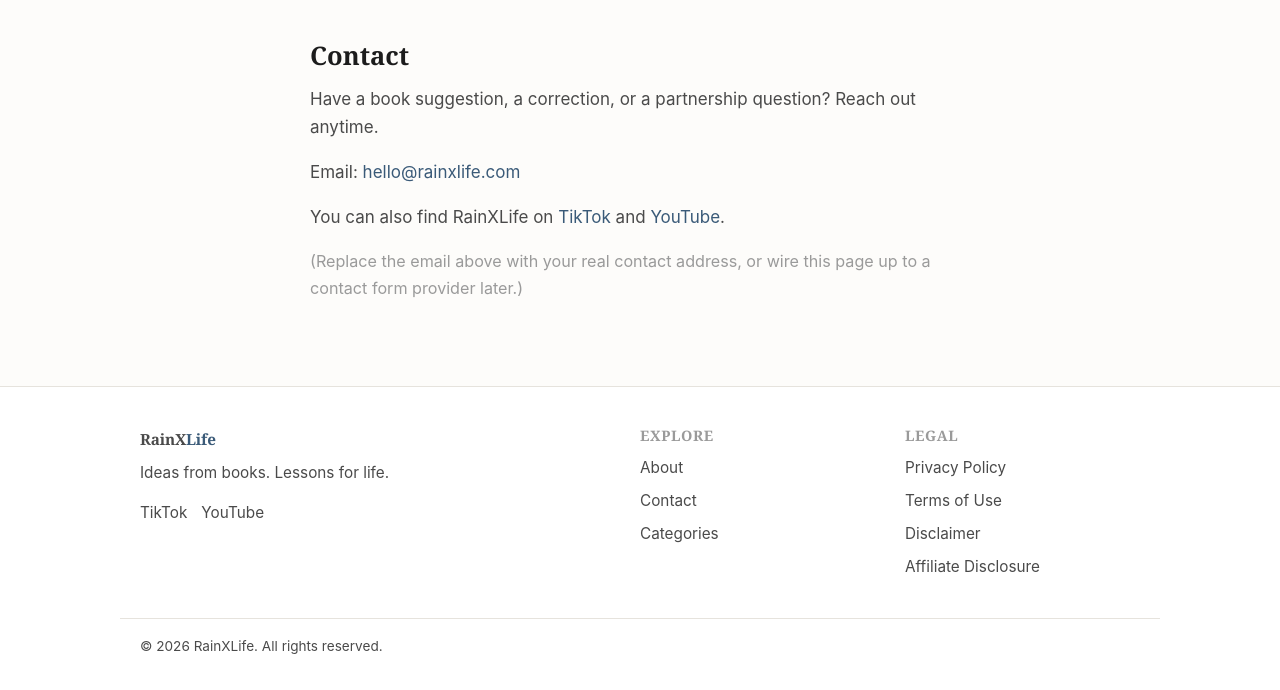
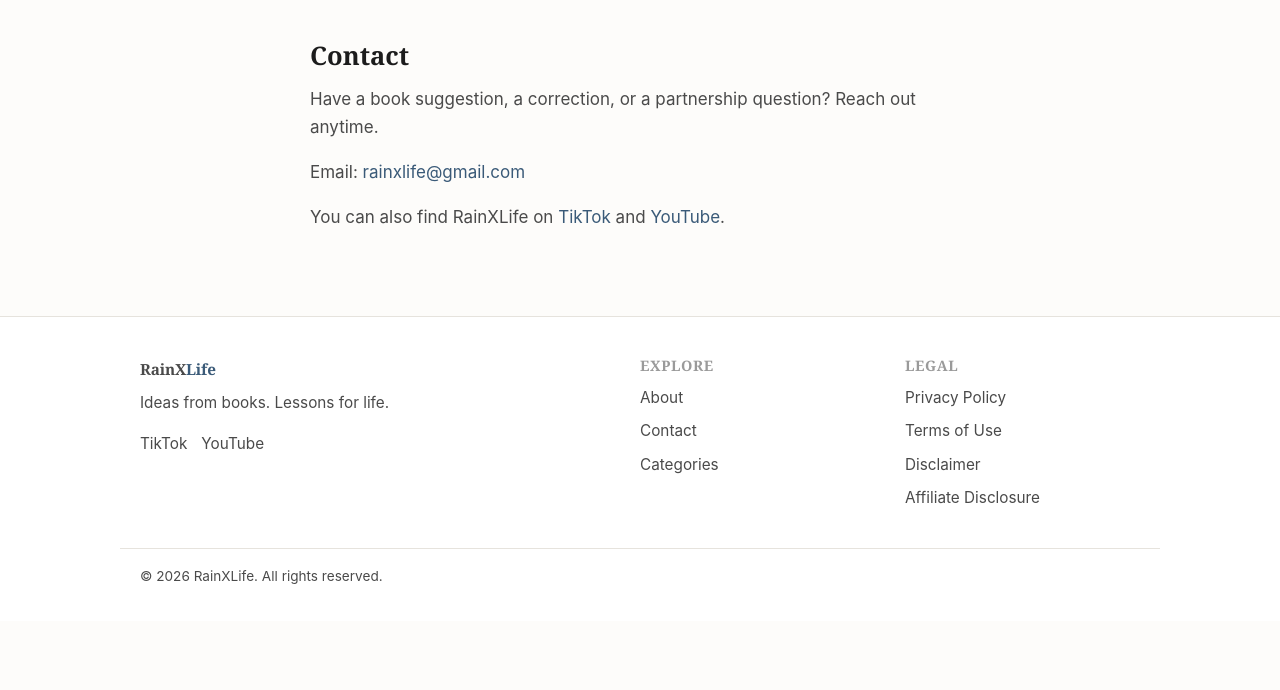
Before and after one commit to Emmyzone/RainXLife, a Node server app: page /contact in a window 1280 px wide. Shown: the part 68-758 px from the top of the page. Run offline with Node 20, Linux system fonts and the light colour scheme; data comes from the database, SQL or seed files in the repository; some libraries are stand-ins or nearby versions.

Commit message:
Update contact.ejs

```diff
--- a/src/views/contact.ejs
+++ b/src/views/contact.ejs
@@ -3,12 +3,12 @@
 <section class="container static-page">
   <h1>Contact</h1>
   <p>Have a book suggestion, a correction, or a partnership question? Reach out anytime.</p>
-  <p>Email: <a href="mailto:hello@rainxlife.com">hello@rainxlife.com</a></p>
+  <p>Email: <a href="mailto:hello@rainxlife.com">rainxlife@gmail.com</a></p>
   <p>You can also find RainXLife on
     <% if (tiktokUrl) { %><a href="<%= tiktokUrl %>" target="_blank" rel="noopener">TikTok</a><% } %>
     <% if (youtubeUrl) { %> and <a href="<%= youtubeUrl %>" target="_blank" rel="noopener">YouTube</a>.<% } %>
   </p>
-  <p class="empty-state">(Replace the email above with your real contact address, or wire this page up to a contact form provider later.)</p>
+  <p class="empty-state"></p>
 </section>
 
 <%- include('partials/footer') %>
```
